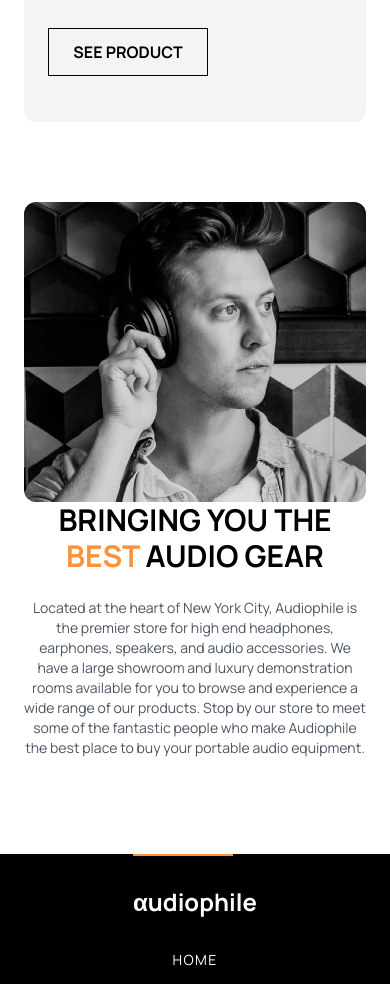
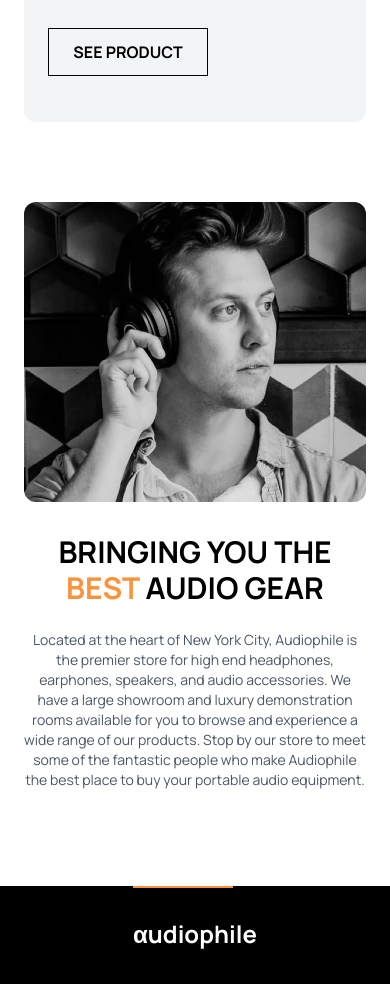
Before and after one commit to rmdbarbosa/audiophile-ecommerce, a Next.js app: page / in a window 390 px wide. Shown: the part 2800-3784 px from the top of the page. Built offline with nearby package versions, Linux system fonts and the light colour scheme.

Commit message:
fix: desktop layout ManWithHeadphone component styling

```diff
--- a/app/components/home/ManWithHeadphone.tsx
+++ b/app/components/home/ManWithHeadphone.tsx
@@ -2,9 +2,9 @@ import React from "react";
 
 export default function ManWithHeadphone() {
   return (
-    <div className="flex flex-col  text-center lg:flex-row-reverse lg:items-center">
+    <div className="flex flex-col gap-8 lg:gap-0 text-center lg:flex-row-reverse lg:items-center">
       <div className="bg-cover bg-center bg-[url(/assets/shared/mobile/image-best-gear.jpg)] sm:bg-[url(/assets/shared/tablet/image-best-gear.jpg)] lg:bg-[url(/assets/shared/desktop/image-best-gear.jpg)] lg:min-h-[588px] min-h-[300px]  flex-1  rounded-xl mt-20"></div>
-      <div className="lg:flex lg:flex-col lg:justify-center  lg:max-h-[295px] flex-1">
+      <div className="lg:flex lg:flex-col lg:justify-center  lg:max-h-[295px]  flex-1">
         <h2 className="font-bold uppercase text-3xl lg:max-w-[300px] lg:text-left">
           Bringing you the <span className="text-orange-400">best</span> audio
           gear
```
